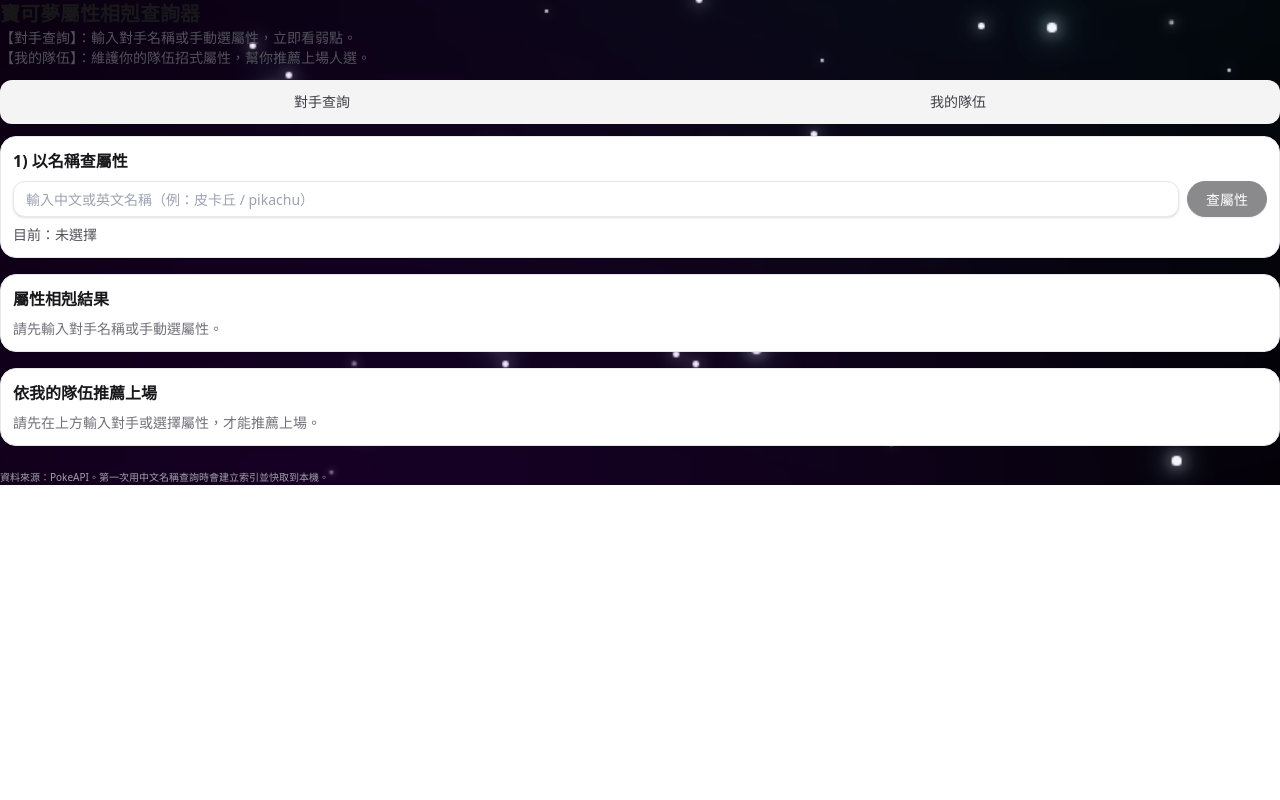
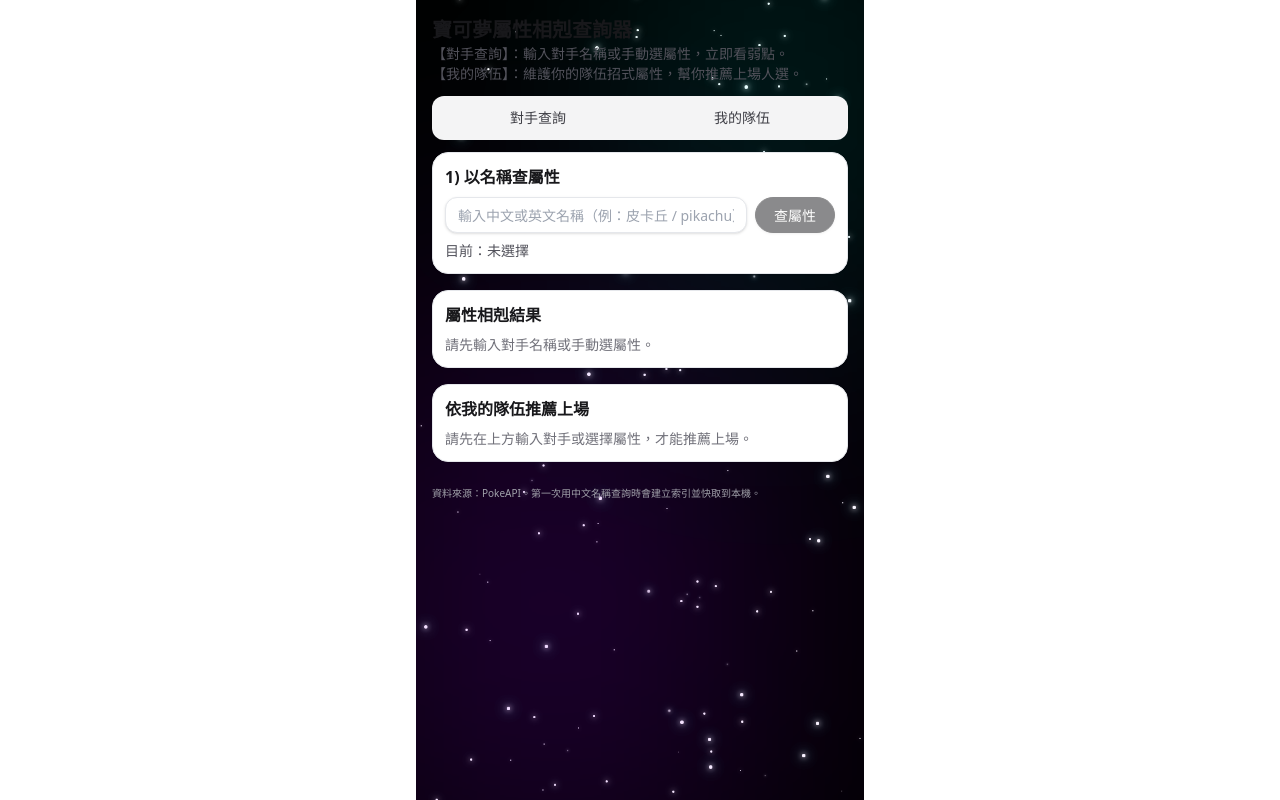
Before and after one commit to Daisy116/pokemon-PK, a React (Vite) app: page / in a window 1280 px wide. Built offline with nearby package versions, Linux system fonts and the light colour scheme; the HTML template or start-up script is replaced by a standard one.

Commit message:
Update App.tsx

```diff
--- a/src/App.tsx
+++ b/src/App.tsx
@@ -403,7 +403,7 @@ export default function App(){
   function removeMate(id:string){ setTeam(team.filter(x=>x.id!==id)); }
 
   return (
-    <div className="theme-space bg-cover bg-center text-zinc-900">
+    <div className="theme-space bg-cover bg-center text-zinc-900 min-h-screen p-4 max-w-md mx-auto">
       <h1 className="text-xl font-bold">寶可夢屬性相剋查詢器</h1>
       <p className="text-sm text-zinc-600 mb-3">【對手查詢】：輸入對手名稱或手動選屬性，立即看弱點。 <br/>【我的隊伍】：維護你的隊伍招式屬性，幫你推薦上場人選。</p>
 
```
